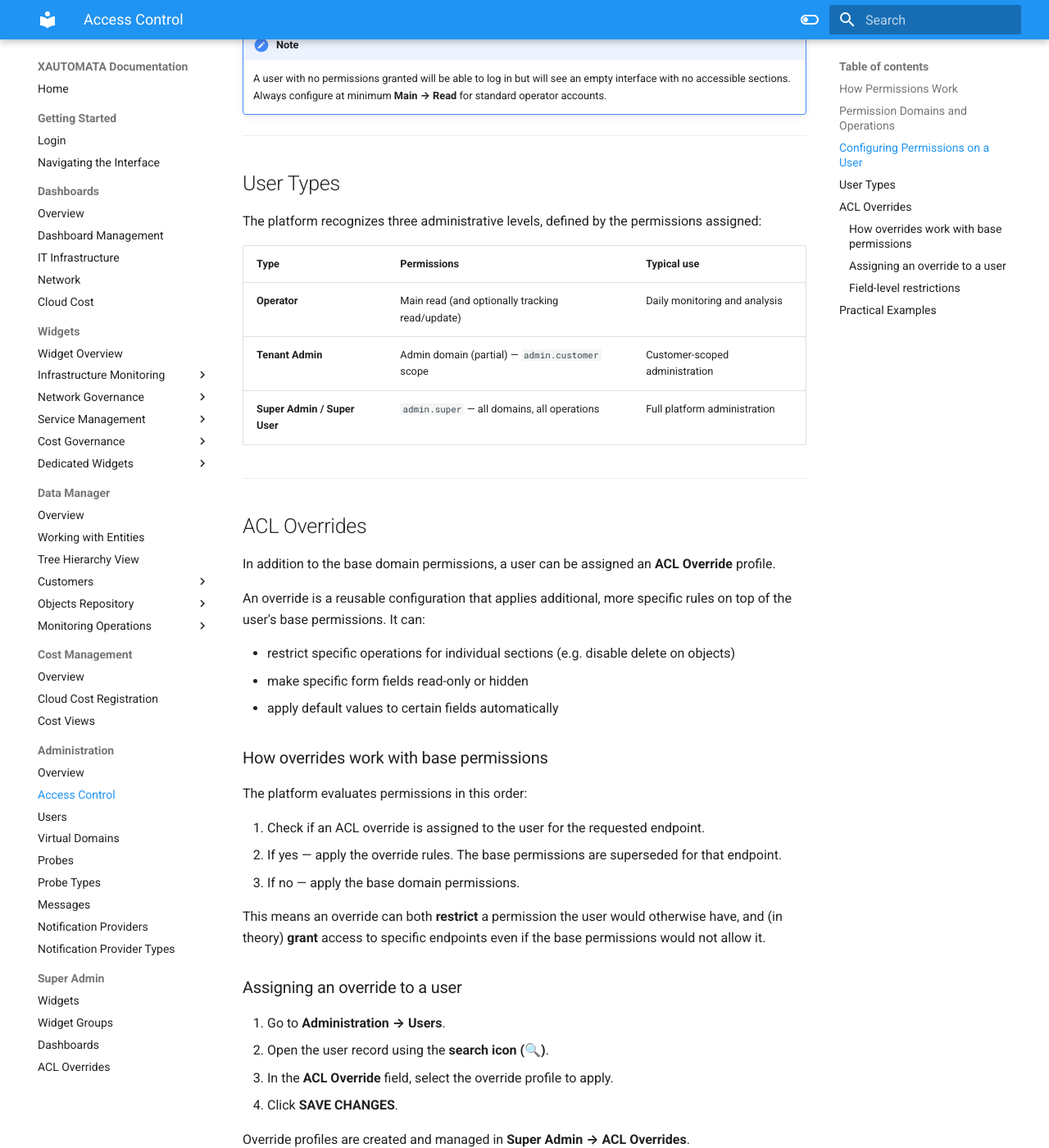
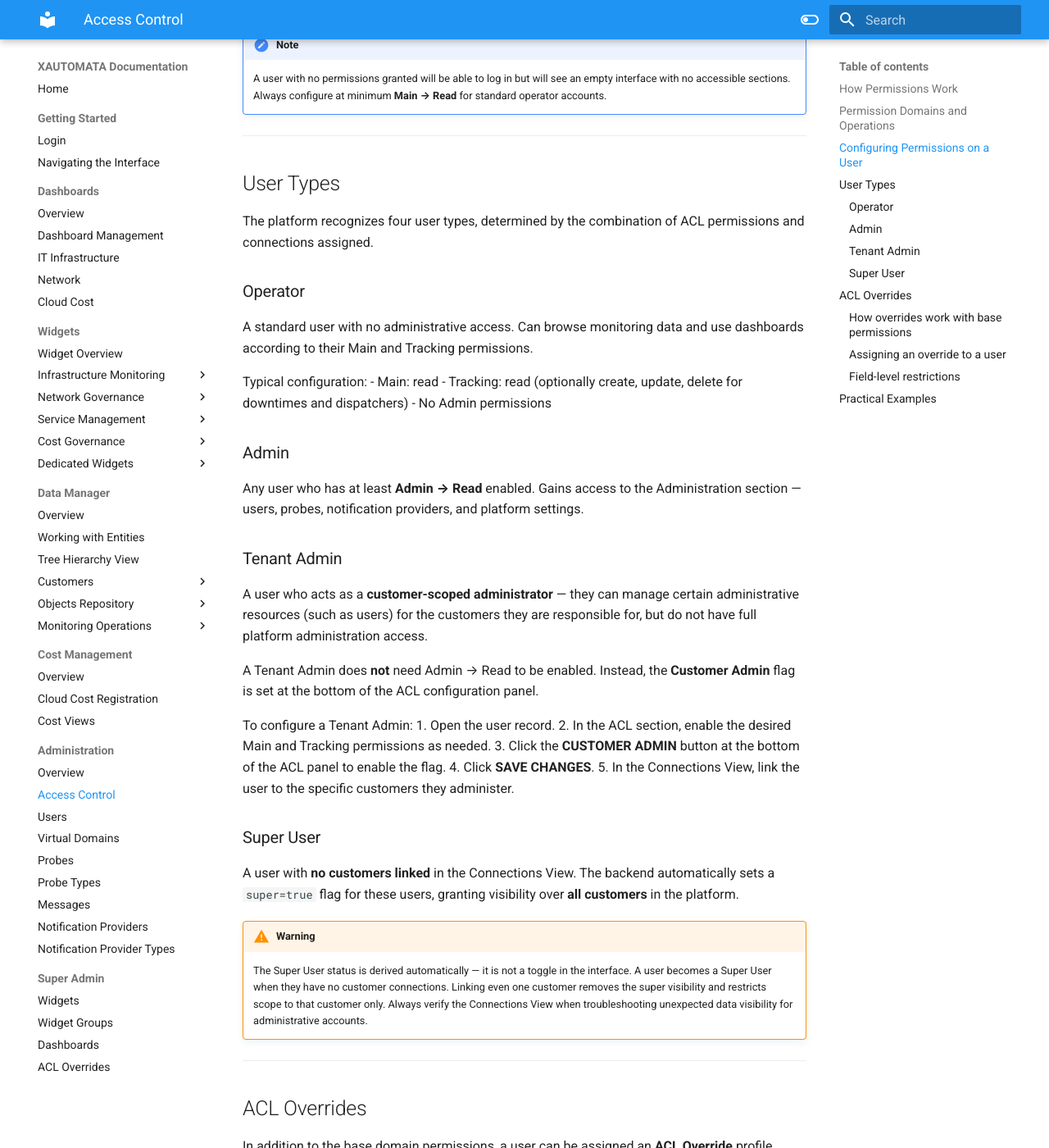
Before and after one commit to xautomata/User-Interface-Manual, an MkDocs documentation site: the page built from docs/administration/access_control.md, in a window 1280 px wide and 1400 px high, scrolled down 1711 px. Shown: the whole window at 82% size. Built offline with MkDocs 1.6.1 and Material for MkDocs 9.7.7, drawn with Linux system fonts in a browser that asks for light colours; some of the changed text lies outside the part shown.

Commit message:
Refactor user types and permissions documentation for clarity; update descriptions for Operator, Admin, Tenant Admin, and Super User roles, and enhance ACL configuration details.

```diff
--- a/docs/administration/access_control.md
+++ b/docs/administration/access_control.md
@@ -60,13 +60,42 @@ The interface presents the available scopes as toggles or checkboxes grouped by
 
 ## User Types
 
-The platform recognizes three administrative levels, defined by the permissions assigned:
+The platform recognizes four user types, determined by the combination of ACL permissions and connections assigned.
 
-| Type | Permissions | Typical use |
-|---|---|---|
-| **Operator** | Main read (and optionally tracking read/update) | Daily monitoring and analysis |
-| **Tenant Admin** | Admin domain (partial) — `admin.customer` scope | Customer-scoped administration |
-| **Super Admin / Super User** | `admin.super` — all domains, all operations | Full platform administration |
+### Operator
+
+A standard user with no administrative access. Can browse monitoring data and use dashboards according to their Main and Tracking permissions.
+
+Typical configuration:
+- Main: read
+- Tracking: read (optionally create, update, delete for downtimes and dispatchers)
+- No Admin permissions
+
+### Admin
+
+Any user who has at least **Admin → Read** enabled. Gains access to the Administration section — users, probes, notification providers, and platform settings.
+
+### Tenant Admin
+
+A user who acts as a **customer-scoped administrator** — they can manage certain administrative resources (such as users) for the customers they are responsible for, but do not have full platform administration access.
+
+A Tenant Admin does **not** need Admin → Read to be enabled. Instead, the **Customer Admin** flag is set at the bottom of the ACL configuration panel.
+
+To configure a Tenant Admin:
+1. Open the user record.
+2. In the ACL section, enable the desired Main and Tracking permissions as needed.
+3. Click the **CUSTOMER ADMIN** button at the bottom of the ACL panel to enable the flag.
+4. Click **SAVE CHANGES**.
+5. In the Connections View, link the user to the specific customers they administer.
+
+### Super User
+
+A user with **no customers linked** in the Connections View. The backend automatically sets a `super=true` flag for these users, granting visibility over **all customers** in the platform.
+
+!!! warning
+    The Super User status is derived automatically — it is not a toggle in the interface.
+    A user becomes a Super User when they have no customer connections. Linking even one customer removes the super visibility and restricts scope to that customer only.
+    Always verify the Connections View when troubleshooting unexpected data visibility for administrative accounts.
 
 ---
 
@@ -123,10 +152,22 @@ This allows administrators to prevent modification of sensitive fields (for exam
 - Main: read
 - Tracking: read, create, update, delete
 
-**Customer administrator** — can manage their own environment:
+**Admin** — can access Administration section:
 - Main: read, create, update, delete
 - Tracking: read, create, update, delete
-- Admin: read, update (with `admin.customer` scope)
+- Admin: read (minimum)
+
+**Tenant Admin** — administers specific customers without full platform access:
+- Main: read, create, update, delete
+- Tracking: read, create, update, delete
+- Customer Admin flag: ✓ enabled
+- Connections: linked to the specific customers they manage
+
+**Super User** — full visibility over all customers, no customer links:
+- Main: read, create, update, delete
+- Tracking: read, create, update, delete
+- Admin: read, create, update, delete
+- Connections → Customers: none (triggers `super=true` automatically)
 
 **Read-only user with field restrictions** — standard read permissions plus an ACL override that hides sensitive configuration fields from all forms.
 
```
Also changed, not shown: other parts of docs/administration/access_control.md (+1 -1 lines), docs/administration/users.md (+22 -7 lines), qa.md (+8 -44 lines).
